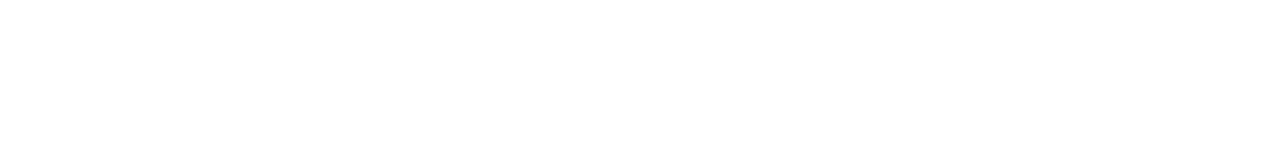
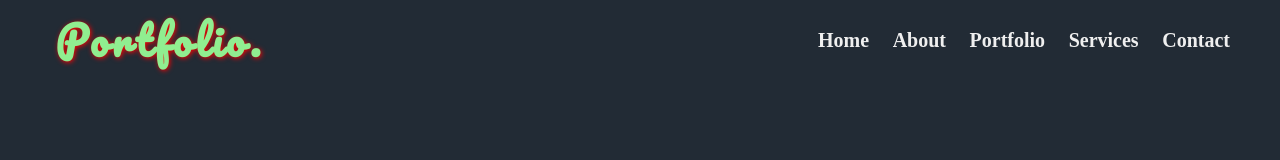
Before and after one commit to Shibu-Patil/m-16-portfolio, a plain HTML site: page index.html in a window 1280 px wide. Drawn offline with Linux system fonts and the light colour scheme.

Commit message:
completed nav bar

```diff
--- a/index.html
+++ b/index.html
@@ -4,8 +4,35 @@
     <meta charset="UTF-8">
     <meta name="viewport" content="width=device-width, initial-scale=1.0">
     <title>Document</title>
+    <link rel="stylesheet" href="./style.css">
 </head>
 <body>
-
+    <main>
+        <!-- nav bar starts from here -->
+        <nav>
+            <div class="left">
+                portfolio.
+            </div>
+            <div class="middle"></div>
+            <div class="right">
+             <div>
+                <a href="">Home</a>
+            </div>
+             <div>
+                <a href="">About</a>
+            </div>
+             <div>
+                <a href="">portfolio</a>
+            </div>
+             <div>
+                <a href="">services</a>
+            </div>
+             <div><a href="">
+                contact
+             </a>
+            </div>
+            </div>
+        </nav>
+    </main>
 </body>
 </html>
--- /dev/null
+++ b/style.css
@@ -0,0 +1,106 @@
+
+@font-face {
+    font-family: "heading";
+    src: url("./Pacifico/Pacifico-Regular.ttf");
+}
+:root{
+    --back-color:#222b35;
+    --font-color:#efefef
+}
+*{
+    margin: 0px;
+    padding: 0px;
+    box-sizing: border-box;
+}
+body{
+    height: 100vh;
+    width: 100vw;
+    background-color: var(--back-color);
+}
+
+/* nav styling starts here */
+
+nav{
+    /* background-color: red; */
+    width: 100%;
+    height: 80px;
+    display: flex;
+}
+.left{
+    /* background-color: aqua; */
+    width:25%;
+    height: 100%;
+    display: flex;
+    justify-content: center;
+    align-items: center;
+    font-size: 40px;
+    font-weight: 700;
+    text-transform: capitalize;
+    color: var(--font-color);
+    font-family: heading;
+    letter-spacing: 4px;
+    transition: all 0.5s ease-out;
+}
+
+.left:hover{
+    text-shadow: 1px 1px 5px red;
+    color: lightgreen;
+}
+
+.middle{
+    flex-grow: 1;
+    /* background-color: hotpink; */
+    flex-shrink: 20;
+}
+.right{
+    width: 40%;
+    height: 100%;
+
+    /* background-color: aquamarine; */
+    display: flex;
+    justify-content: space-between;
+    align-items: center;
+    padding: 0px 50px;
+    /* gap:8%; */
+
+    font-size:20px;
+    font-weight: 700;
+    color: var(--font-color);
+}
+.right>div>a{
+    color: currentColor;
+    text-decoration: none;
+    text-transform: capitalize;
+}
+
+.right>div>a:hover{
+    color: lime;
+}
+
+/* resposive nav starts here */
+@media screen and (max-width:1160px) {
+    .middle{
+        display: none;
+    }
+    .left{
+        flex-grow: 1;
+    }
+    .right{
+        justify-content: end;
+        /* background-color: red; */
+        flex-grow: 1;
+        gap: 20px;
+    }
+}
+
+@media screen and (max-width:768px) {
+    .left{
+        font-size: 25px;
+    }
+    .right{
+        font-size: 15px;
+    }
+}
+@media screen and (max-width:587px) {
+
+}
```
Also changed, not shown: Pacifico/OFL.txt (added), Pacifico/Pacifico-Regular.ttf (added).
